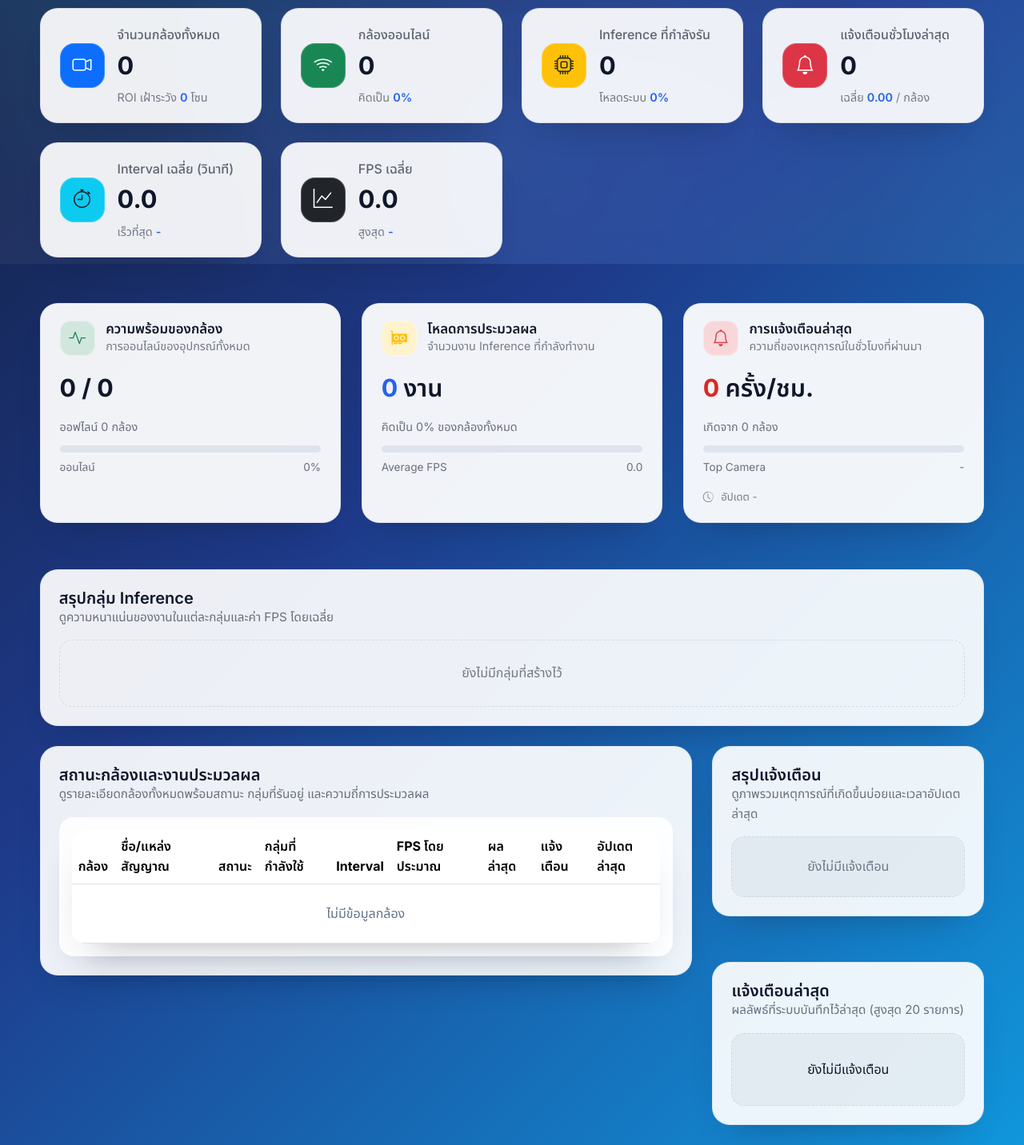
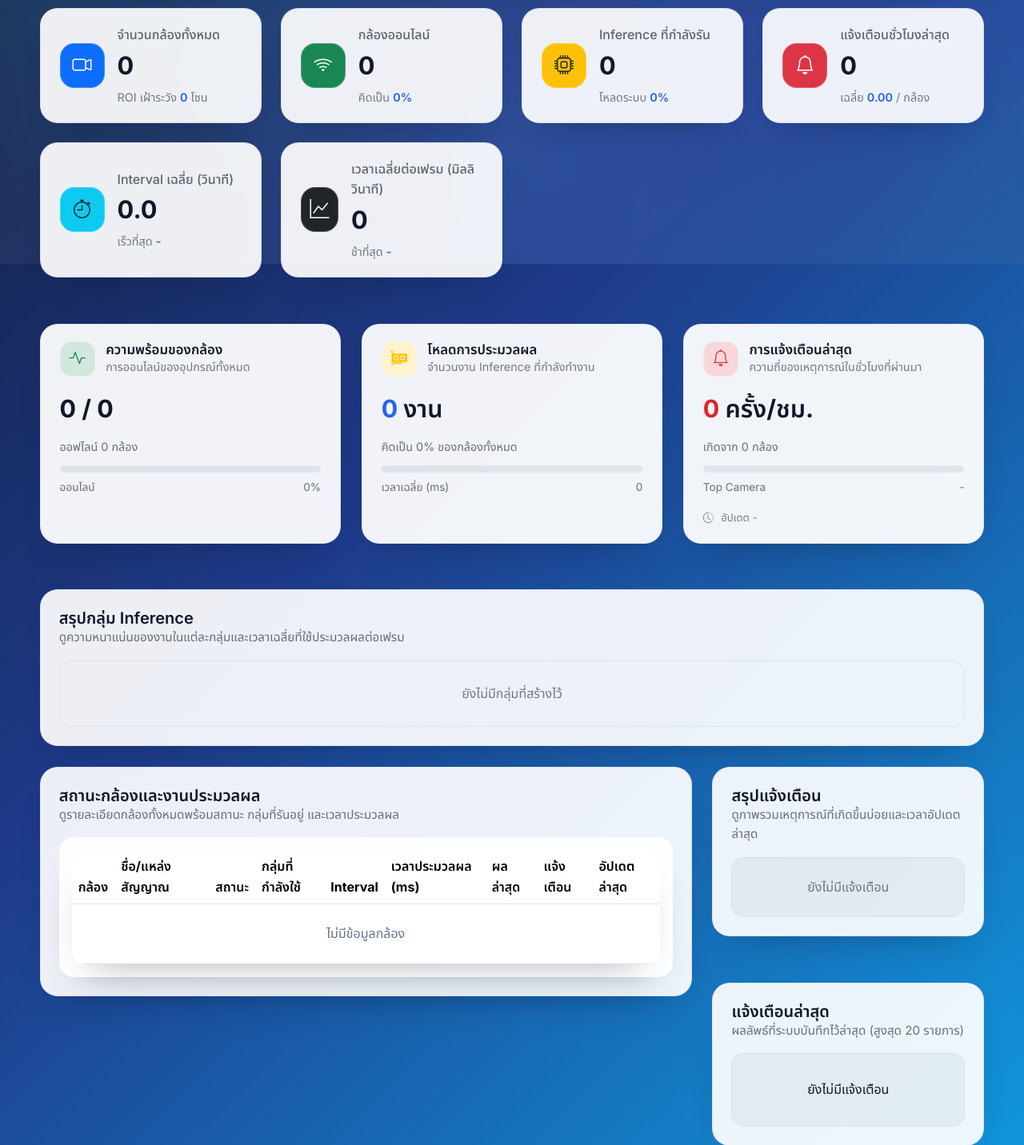
Before and after one commit to SMART-Sense-Industrial-Design/VisionROI, a Python web app: template templates/home.html in a window 1280 px wide. Shown: the part 470-1902 px from the top of the page at 80% size. Run offline with Jinja, Linux system fonts and the light colour scheme; the template is opened without the code that fills it, so the values that code supplies are empty.

Commit message:
Revamp dashboard metrics to highlight processing time

```diff
--- a/static/js/dashboard.js
+++ b/static/js/dashboard.js
@@ -54,7 +54,7 @@ function updateSummary(summary = {}) {
   setMetric('metric-running', summary.inference_running ?? 0);
   setMetric('metric-alerts', summary.alerts_last_hour ?? 0);
   setMetric('metric-interval', summary.average_interval ?? 0, 2);
-  setMetric('metric-fps', summary.average_fps ?? 0, 2);
+  setMetric('metric-processing', summary.average_processing_ms ?? 0, 0);
 
   const total = summary.total_cameras ?? 0;
   const online = summary.online_cameras ?? 0;
@@ -88,11 +88,11 @@ function calculateCameraInsights(cameras = []) {
       acc.intervalCount += 1;
     }
 
-    const fps = Number(camera?.fps);
-    if (Number.isFinite(fps)) {
-      acc.maxFps = Math.max(acc.maxFps, fps);
-      acc.fpsTotal += fps;
-      acc.fpsCount += 1;
+    const processing = Number(camera?.processing_time_ms);
+    if (Number.isFinite(processing)) {
+      acc.maxProcessing = Math.max(acc.maxProcessing, processing);
+      acc.processingTotal += processing;
+      acc.processingCount += 1;
     }
 
     return acc;
@@ -100,23 +100,31 @@ function calculateCameraInsights(cameras = []) {
     totalRoi: 0,
     minInterval: Number.POSITIVE_INFINITY,
     intervalCount: 0,
-    maxFps: Number.NEGATIVE_INFINITY,
-    fpsTotal: 0,
-    fpsCount: 0,
+    maxProcessing: Number.NEGATIVE_INFINITY,
+    processingTotal: 0,
+    processingCount: 0,
   });
 }
 
 function updateCameraInsights(cameras = []) {
   const stats = calculateCameraInsights(cameras);
   const minInterval = stats.intervalCount ? stats.minInterval : null;
-  const maxFps = stats.fpsCount ? stats.maxFps : null;
-  const averageFps = stats.fpsCount ? stats.fpsTotal / stats.fpsCount : 0;
+  const maxProcessing = stats.processingCount ? stats.maxProcessing : null;
+  const averageProcessing = stats.processingCount
+    ? stats.processingTotal / stats.processingCount
+    : 0;
 
   setElementText('metric-total-roi', stats.totalRoi);
   setElementText('metric-total-roi-chip', stats.totalRoi);
   setElementText('metric-min-interval', minInterval !== null ? `${minInterval.toFixed(2)}s` : '-');
-  setElementText('metric-max-fps', maxFps !== null ? maxFps.toFixed(2) : '-');
-  setElementText('insight-average-fps', stats.fpsCount ? averageFps.toFixed(2) : '0.0');
+  setElementText(
+    'metric-max-processing',
+    maxProcessing !== null ? `${maxProcessing.toFixed(0)} ms` : '-',
+  );
+  setElementText(
+    'insight-average-processing',
+    stats.processingCount ? averageProcessing.toFixed(0) : '0',
+  );
 }
 
 function getAlertAnalytics(alerts = []) {
@@ -318,8 +326,8 @@ function updateGroupOverview(cameras = []) {
       running: 0,
       online: 0,
       roi: 0,
-      fpsTotal: 0,
-      fpsCount: 0,
+      processingTotal: 0,
+      processingCount: 0,
     };
 
     entry.cameras += 1;
@@ -337,10 +345,10 @@ function updateGroupOverview(cameras = []) {
       entry.roi += roiCount;
     }
 
-    const fps = Number(camera?.fps);
-    if (Number.isFinite(fps)) {
-      entry.fpsTotal += fps;
-      entry.fpsCount += 1;
+    const processing = Number(camera?.processing_time_ms);
+    if (Number.isFinite(processing)) {
+      entry.processingTotal += processing;
+      entry.processingCount += 1;
     }
 
     groups.set(key, entry);
@@ -355,7 +363,9 @@ function updateGroupOverview(cameras = []) {
 
   sorted.forEach((group) => {
     const runningRate = group.cameras ? (group.running / group.cameras) * 100 : 0;
-    const averageFps = group.fpsCount ? group.fpsTotal / group.fpsCount : 0;
+    const averageProcessing = group.processingCount
+      ? group.processingTotal / group.processingCount
+      : 0;
 
     const card = document.createElement('article');
     card.className = 'group-card';
@@ -375,7 +385,7 @@ function updateGroupOverview(cameras = []) {
 
     const meta = document.createElement('p');
     meta.className = 'group-card__meta';
-    meta.textContent = `FPS เฉลี่ย ${averageFps.toFixed(1)} · ROI ${group.roi}`;
+    meta.textContent = `เวลาเฉลี่ย ${averageProcessing.toFixed(0)} ms · ROI ${group.roi}`;
 
     const progressTrack = document.createElement('div');
     progressTrack.className = 'group-card__progress-track';
@@ -441,8 +451,11 @@ function createCameraRow(camera) {
   const intervalCell = document.createElement('td');
   intervalCell.textContent = camera.interval ? `${camera.interval.toFixed(2)}s` : '-';
 
-  const fpsCell = document.createElement('td');
-  fpsCell.textContent = camera.fps ? camera.fps.toFixed(2) : '-';
+  const processingCell = document.createElement('td');
+  const processingValue = Number(camera?.processing_time_ms);
+  processingCell.textContent = Number.isFinite(processingValue)
+    ? `${processingValue.toFixed(0)}`
+    : '-';
 
   const outputCell = document.createElement('td');
   const outputWrapper = document.createElement('div');
@@ -466,7 +479,7 @@ function createCameraRow(camera) {
     statusCell,
     groupCell,
     intervalCell,
-    fpsCell,
+    processingCell,
     outputCell,
     alertCell,
     activityCell,
@@ -578,8 +591,11 @@ function updateStreams(cameras = []) {
 
     const meta = document.createElement('p');
     meta.className = 'stream-grid__meta mb-0';
-    const fpsText = camera.fps ? camera.fps.toFixed(2) : '-';
-    meta.textContent = `${camera.group || 'ไม่มีข้อมูลกลุ่ม'} · FPS ${fpsText}`;
+    const processingValue = Number(camera?.processing_time_ms);
+    const processingText = Number.isFinite(processingValue)
+      ? `${processingValue.toFixed(0)} ms`
+      : '-';
+    meta.textContent = `${camera.group || 'ไม่มีข้อมูลกลุ่ม'} · เวลา ${processingText}`;
 
     caption.append(title, meta);
     link.append(img, caption);
--- a/templates/home.html
+++ b/templates/home.html
@@ -90,12 +90,12 @@
         <p class="metric-card__meta">เร็วที่สุด <span id="metric-min-interval">-</span></p>
       </div>
     </div>
-    <div class="metric-card" data-metric="fps">
+    <div class="metric-card" data-metric="processing">
       <div class="metric-card__icon bg-dark text-white"><i class="bi bi-graph-up"></i></div>
       <div class="metric-card__body">
-        <p class="metric-card__label">FPS เฉลี่ย</p>
-        <p class="metric-card__value" id="metric-fps">0.0</p>
-        <p class="metric-card__meta">สูงสุด <span id="metric-max-fps">-</span></p>
+        <p class="metric-card__label">เวลาเฉลี่ยต่อเฟรม (มิลลิวินาที)</p>
+        <p class="metric-card__value" id="metric-processing">0</p>
+        <p class="metric-card__meta">ช้าที่สุด <span id="metric-max-processing">-</span></p>
       </div>
     </div>
   </section>
@@ -139,8 +139,8 @@
             <div class="insight-card__progress-fill insight-card__progress-fill--warm" id="progress-utilization"></div>
           </div>
           <div class="insight-card__progress-meta">
-            <span>Average FPS</span>
-            <span id="insight-average-fps">0.0</span>
+            <span>เวลาเฉลี่ย (ms)</span>
+            <span id="insight-average-processing">0</span>
           </div>
         </div>
       </div>
@@ -176,7 +176,7 @@
     <div class="panel-header">
       <div>
         <h2 class="panel-title">สรุปกลุ่ม Inference</h2>
-        <p class="panel-subtitle">ดูความหนาแน่นของงานในแต่ละกลุ่มและค่า FPS โดยเฉลี่ย</p>
+        <p class="panel-subtitle">ดูความหนาแน่นของงานในแต่ละกลุ่มและเวลาเฉลี่ยที่ใช้ประมวลผลต่อเฟรม</p>
       </div>
     </div>
     <div class="group-overview" id="group-overview">
@@ -189,7 +189,7 @@
       <div class="panel-header">
         <div>
           <h2 class="panel-title">สถานะกล้องและงานประมวลผล</h2>
-          <p class="panel-subtitle">ดูรายละเอียดกล้องทั้งหมดพร้อมสถานะ กลุ่มที่รันอยู่ และความถี่การประมวลผล</p>
+          <p class="panel-subtitle">ดูรายละเอียดกล้องทั้งหมดพร้อมสถานะ กลุ่มที่รันอยู่ และเวลาประมวลผล</p>
         </div>
       </div>
       <div class="table-responsive dashboard__table-wrapper">
@@ -201,7 +201,7 @@
               <th>สถานะ</th>
               <th>กลุ่มที่กำลังใช้</th>
               <th>Interval</th>
-              <th>FPS โดยประมาณ</th>
+              <th>เวลาประมวลผล (ms)</th>
               <th>ผลล่าสุด</th>
               <th>แจ้งเตือน</th>
               <th>อัปเดตล่าสุด</th>
```
Also changed, not shown: app.py (+14 -7 lines).
